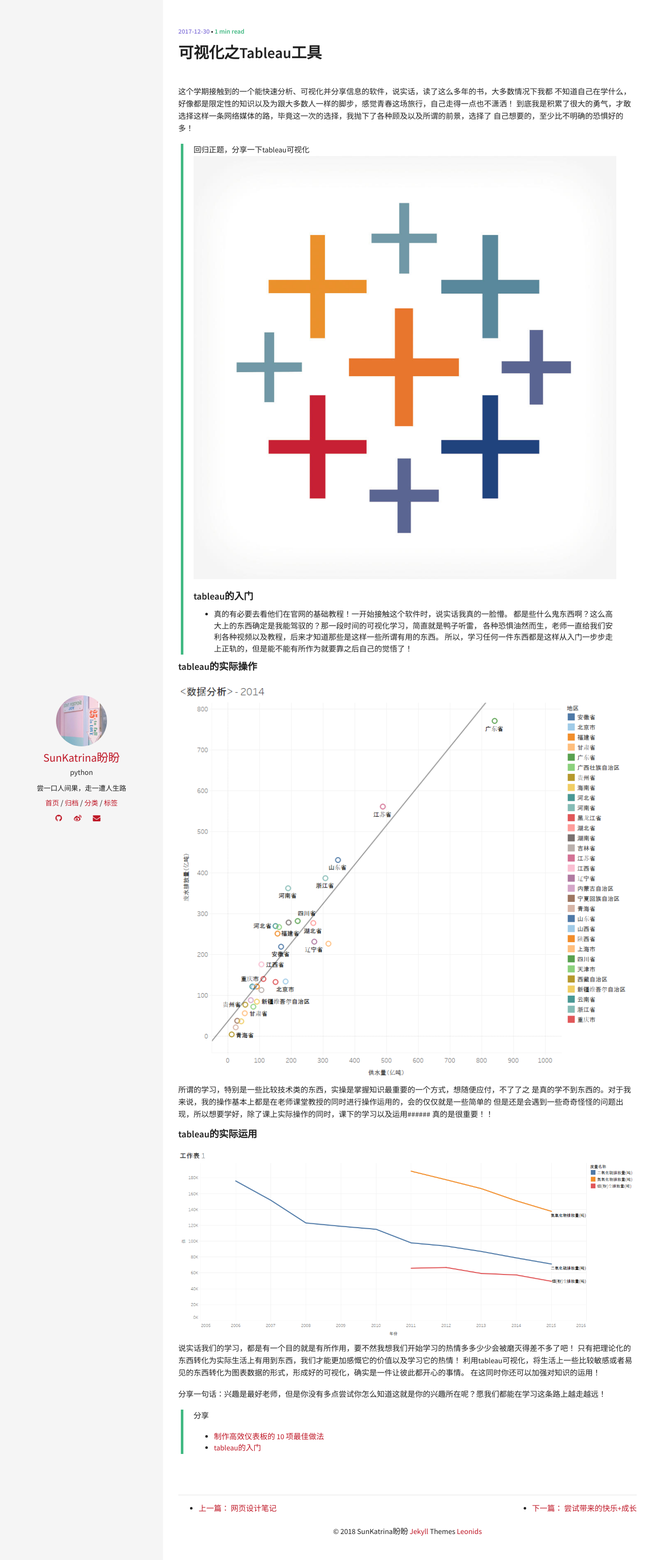
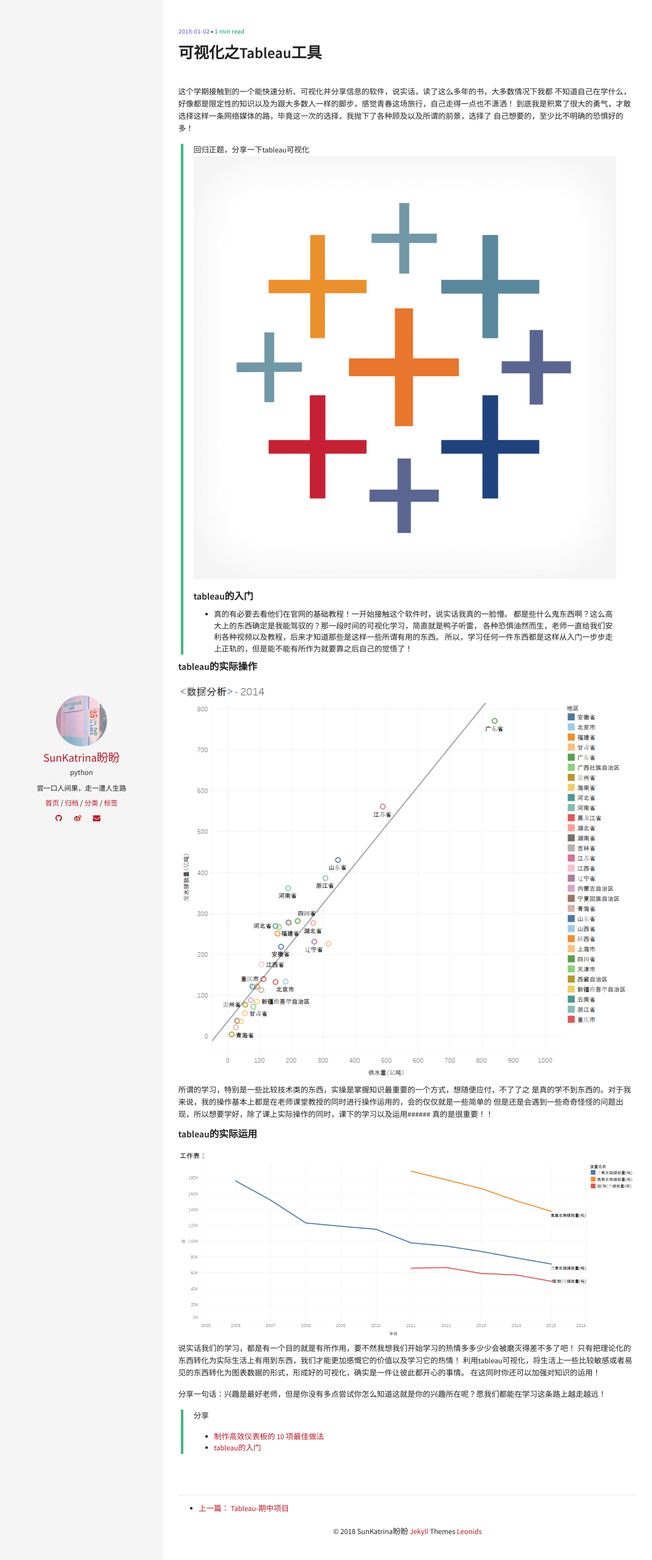
Before and after one commit to sunsipan/sunsipan.github.io, a Jekyll site: the page built from _posts/2018-1-2-tableau.md, in a window 1280 px wide. Shown: the whole page at 51% size. Built offline with Jekyll 4.4.1, drawn with Linux system fonts in a browser that asks for light colours; comment, search, counter and statistics services are not loaded.

Commit message:
Update 2018-1-2-tableau.md

```diff
--- a/_posts/2018-1-2-tableau.md
+++ b/_posts/2018-1-2-tableau.md
@@ -3,7 +3,7 @@
 title: "可视化之Tableau工具"
 categories: 信息可视化
 tags: [学习分享]
-date: 2017-12-30 11:44:41 +0800
+date: 2018-1-2 18:12:41 +0800
 comments: true
 ---
 这个学期接触到的一个能快速分析、可视化并分享信息的软件，说实话，读了这么多年的书，大多数情况下我都
```
